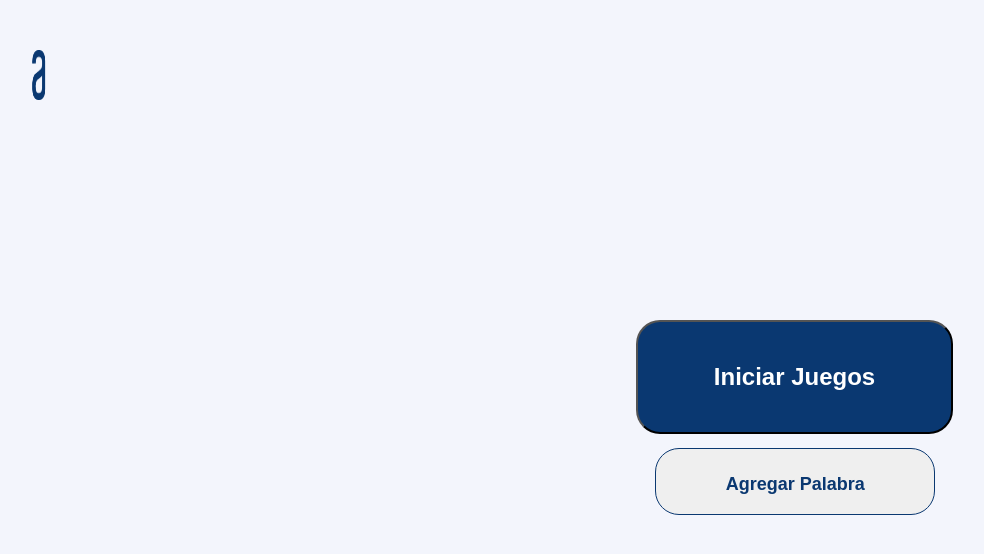
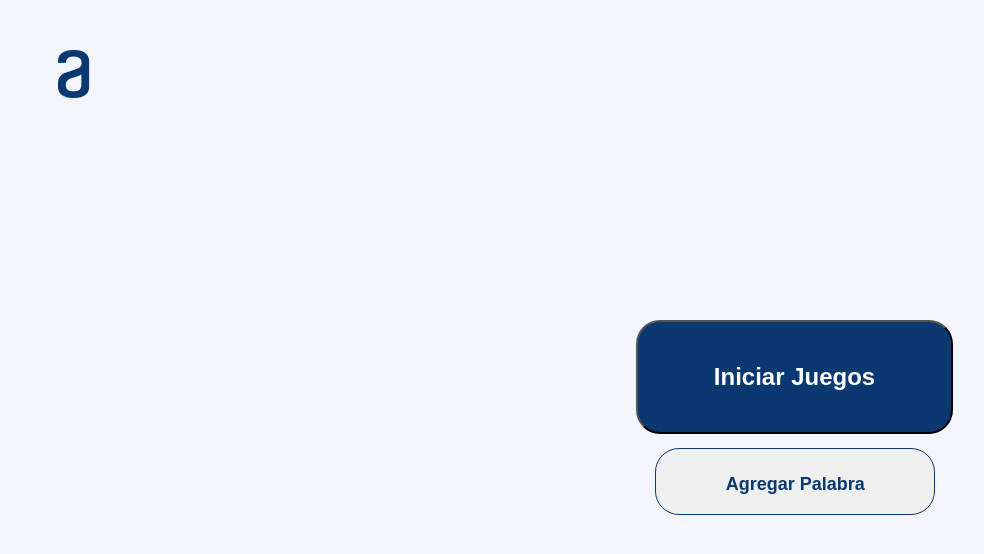
Before and after one commit to ramses2888/hangman.github.io, a plain HTML site: page index.html in a window 1280 px wide. Shown: the whole page, without its empty margins (36-1020 px from the left). Drawn offline with Linux system fonts and the light colour scheme.

Commit message:
Update style.css

```diff
--- a/style.css
+++ b/style.css
@@ -109,8 +109,8 @@ body {
   right: 37.43%;
   top: 50px;
   bottom: 0%;
-  width: 50px;
-  height: 50px;
+  width: auto;
+  height: auto;
 }
 .img-alerta {
   position: absolute;
```
